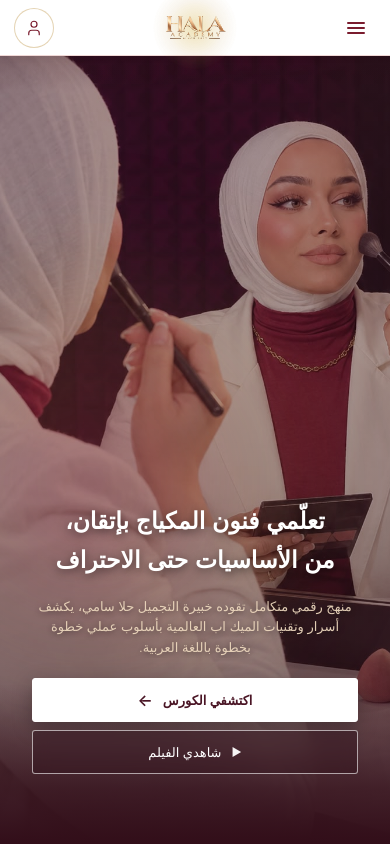
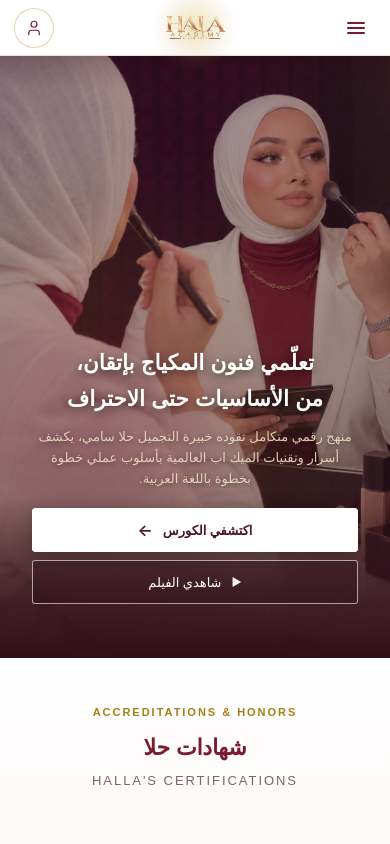
Before and after one commit to Youssif-Hamdy/Hala-academy, a React (Vite) app: page / in a window 390 px wide. Shown: the top 844 px of the page. Built offline with nearby package versions, Linux system fonts and the light colour scheme; no server answers; a web font is replaced by a local one.

Commit message:
fixed design hero sec

```diff
--- a/src/styles/mobile-fixes.css
+++ b/src/styles/mobile-fixes.css
@@ -990,44 +990,62 @@
 
 @media (max-width: 767px) {
   .hero-section {
-    padding-top: calc(60px + var(--spacing-300));
+    padding-top: calc(60px + var(--spacing-200));
     padding-left: var(--spacing-200);
     padding-right: var(--spacing-200);
-    padding-bottom: var(--spacing-500);
-    min-height: 100svh;
+    padding-bottom: var(--spacing-400);
+    min-height: 82svh;        /* ← أقصر من 100svh */
+    align-items: flex-end;
   }
 
   .hero-title {
-    font-size: clamp(22px, 6.5vw, 29px);
-    margin-bottom: 16px;
-  }
-
+    font-size: clamp(20px, 6vw, 26px);
+    margin-bottom: 10px;
+    line-height: 1.5;
+  }
+
+  /* تقليل النص — السطر الثاني يختفي على الموبايل */
   .hero-subtitle {
-    font-size: 14px;
-    line-height: 1.8;
-    margin-bottom: 24px;
+    font-size: 13px;
+    line-height: 1.75;
+    margin-bottom: 20px;
     max-width: 100%;
+    /* اقتصار على سطرين فقط */
+    display: -webkit-box;
+    -webkit-line-clamp: 2;
+    -webkit-box-orient: vertical;
+    overflow: hidden;
   }
 
   .hero-brand-monogram {
-    font-size: 10px;
-    letter-spacing: 0.22em;
-    margin-bottom: 14px;
+    font-size: 9px;
+    letter-spacing: 0.2em;
+    margin-bottom: 10px;
   }
 
   .hero-simple-highlights {
     max-width: 100%;
-    gap: 10px 16px;
+    gap: 8px 14px;
+    margin-top: 14px;
   }
 
   .hero-simple-highlights span {
-    font-size: 12.5px;
+    font-size: 12px;
+  }
+
+  .hero-highlights-divider {
+    margin: 16px 0 0;
   }
 }
 
 @media (max-width: 480px) {
+  .hero-section {
+    min-height: 78svh;        /* شاشات ضيقة جداً أقصر */
+    padding-bottom: var(--spacing-300);
+  }
+
   .hero-title {
-    font-size: clamp(20px, 6vw, 24px);
+    font-size: clamp(19px, 5.5vw, 22px);
   }
 
   .hero-cta-group {
```
